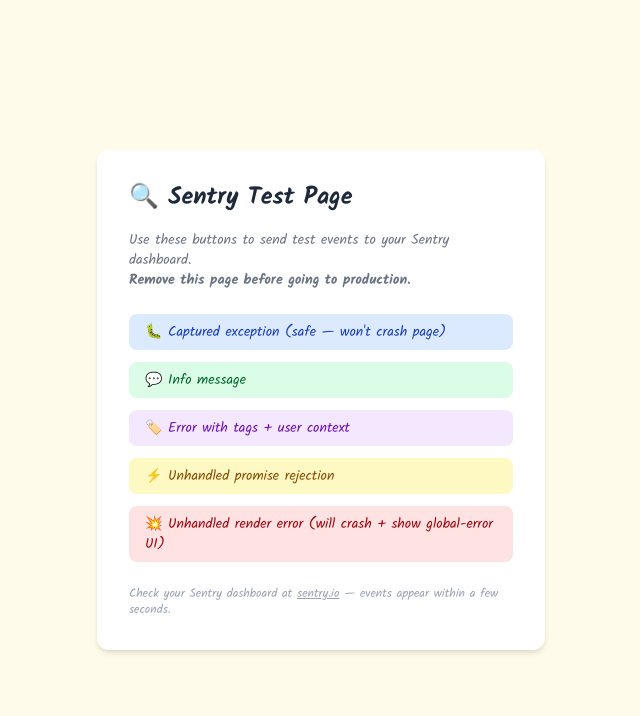
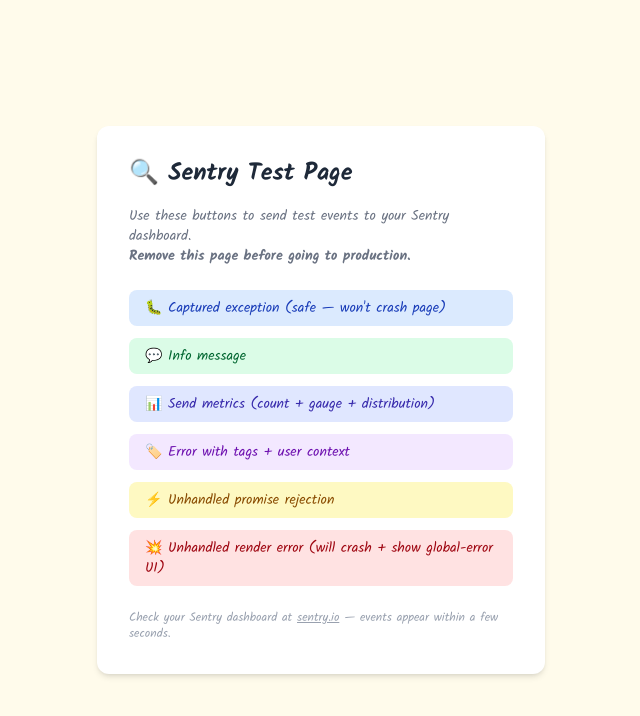
Before and after one commit to Varshithvhegde/postitup, a Next.js app: page /sentry-test in a window 1280 px wide. Shown: the top 716 px of the page, without its empty margins (319-959 px from the left). Built offline with nearby package versions, Linux system fonts and the light colour scheme.

Commit message:
feat: add metrics test button (count, gauge, distribution)

```diff
--- a/app/sentry-test/page.tsx
+++ b/app/sentry-test/page.tsx
@@ -24,6 +24,13 @@
   const triggerMessage = () => {
     Sentry.captureMessage("PostItUp Sentry test — info message", "info");
     show("✅ Info message sent to Sentry");
+  };
+
+  const triggerMetrics = () => {
+    Sentry.metrics.count("button_click", 1);
+    Sentry.metrics.gauge("page_load_time", 150, { unit: "millisecond" });
+    Sentry.metrics.distribution("response_time", 200, { unit: "millisecond" });
+    show("✅ Metrics sent — count, gauge, distribution (check Sentry → Metrics)");
   };
 
   const triggerWithContext = () => {
@@ -64,6 +71,13 @@
             className="rounded-lg bg-green-100 hover:bg-green-200 text-green-800 font-medium px-4 py-2 text-sm text-left"
           >
             💬 Info message
+          </button>
+
+          <button
+            onClick={triggerMetrics}
+            className="rounded-lg bg-indigo-100 hover:bg-indigo-200 text-indigo-800 font-medium px-4 py-2 text-sm text-left"
+          >
+            📊 Send metrics (count + gauge + distribution)
           </button>
 
           <button
```
